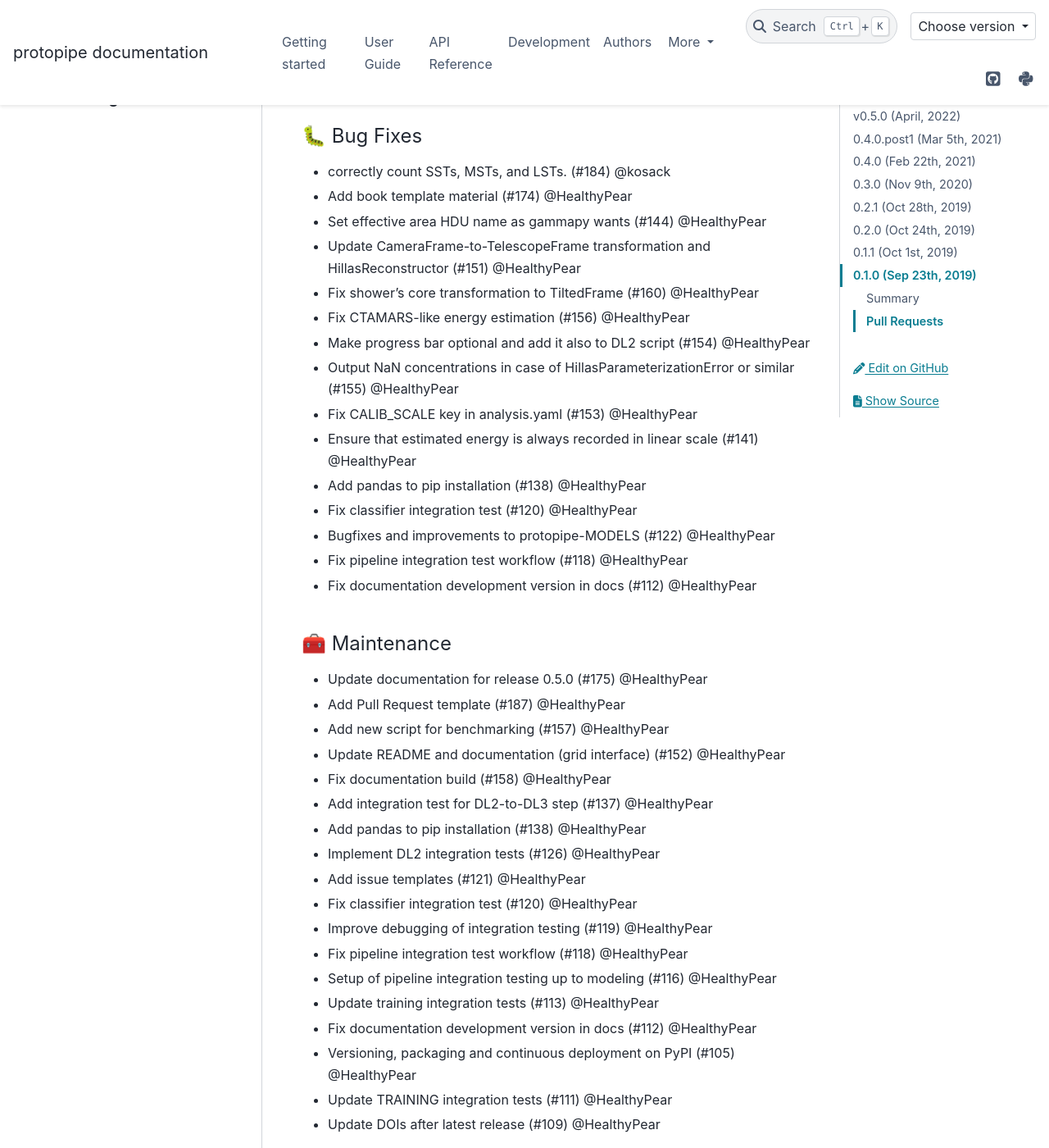
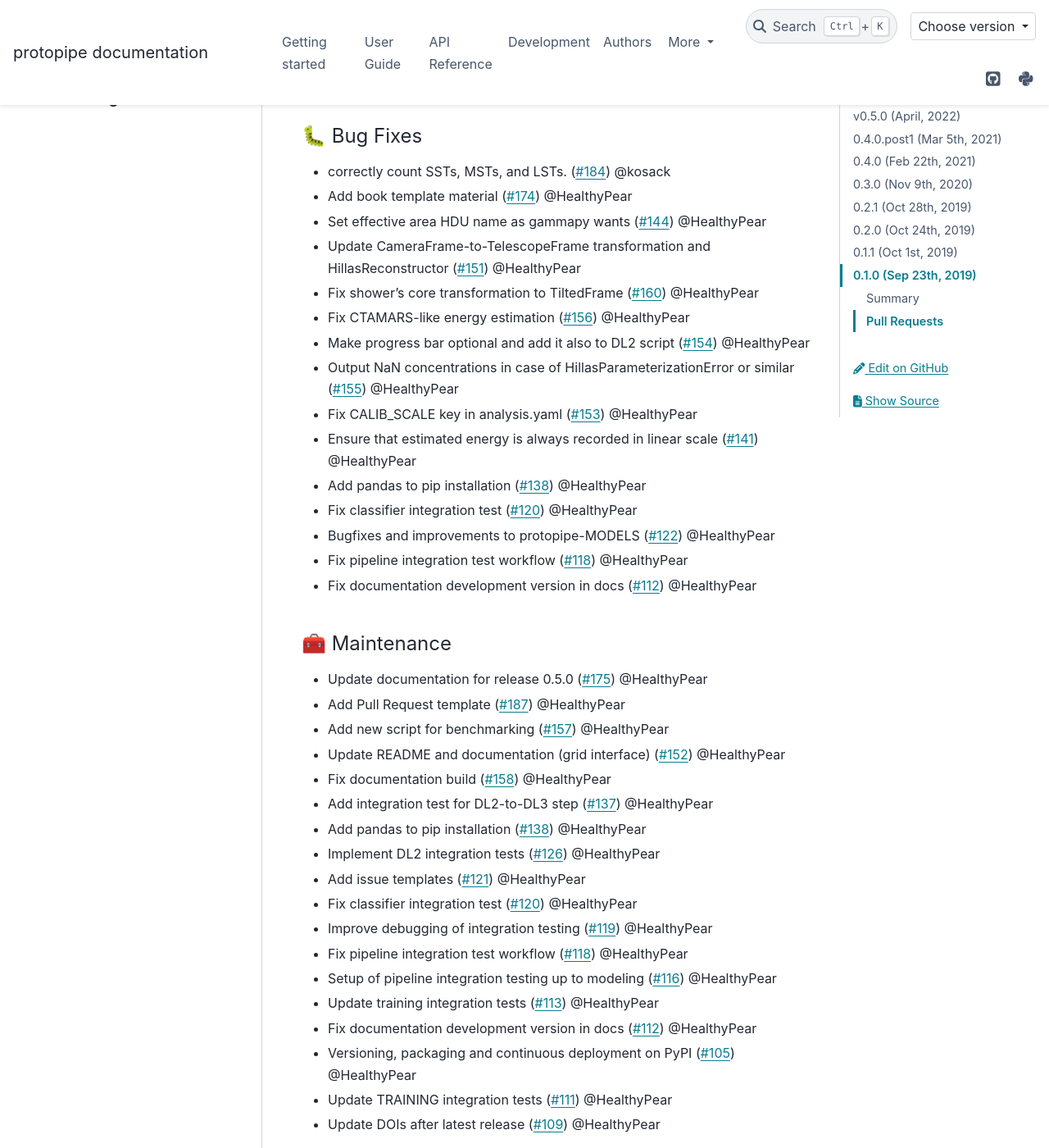
Before and after one commit to cta-observatory/protopipe, a Sphinx documentation site: the page built from docs/CHANGELOG.rst, in a window 1280 px wide and 1400 px high, scrolled down 2458 px. Shown: the whole window at 82% size. Built offline with Sphinx 7.4.7 and the PyData theme 0.15.4, drawn with Linux system fonts in a browser that asks for light colours; the version number could not be read and is left out; part of the change alters nothing that is shown; some of the changed text lies outside the part shown.

Commit message:
fixed PR links

```diff
--- a/docs/CHANGELOG.rst
+++ b/docs/CHANGELOG.rst
@@ -62,79 +62,79 @@ Pull-requests containing changes of multiple nature are repeated.
 🚀 General features
 ^^^^^^^^^^^^^^^^^^^^
 
-- Add book template material (#174) @HealthyPear
-- Add new script for benchmarking (#157) @HealthyPear
-- Update the entire benchmark suite (#166) @HealthyPear
-- Improve data scripts output and update analysis default settings (#165) @HealthyPear
-- Improve protopipe.mva and protopipe-MODELS (#164) @HealthyPear
-- Add image extraction status for TwoPassWindowSum (#163) @HealthyPear
-- Add support for prod5N files (#167) @HealthyPear
-- Add I/O functions to simplify benchmarking (#147) @HealthyPear
-- Apply CALIB\_SCALE directly from ctapipe.io.SimtelEventSource (#145) @HealthyPear
-- Add progress bar to both TRAINING and DL2 production scripts (#150) @HealthyPear
-- Add option to enable/disable charge integration integration correction  (#146) @HealthyPear
-- Calculate impact parameter always in the tilted frame (#143) @HealthyPear
-- Add support for calibscale (#140) @HealthyPear
-- Add optional LST stereo trigger requirement (#131) @HealthyPear
-- Update to ctapipe 0.11.0 (#136) @HealthyPear
-- Add configuration option to choose which cleaning to use to get training data (#135) @HealthyPear
-- Add choice of estimation weigths and standard deviation for RandomForestRegressor models (#134) @HealthyPear
-- Add concentration (#133) @HealthyPear
-- Improve models generation (#96) @HealthyPear
-- Support for ctapipe 0.10.5 (#124) @HealthyPear
-- Small improvements to modeling script (#114) @HealthyPear
+- Add book template material (:pr:`#174`) @HealthyPear
+- Add new script for benchmarking (:pr:`#157`) @HealthyPear
+- Update the entire benchmark suite (:pr:`#166`) @HealthyPear
+- Improve data scripts output and update analysis default settings (:pr:`#165`) @HealthyPear
+- Improve protopipe.mva and protopipe-MODELS (:pr:`#164`) @HealthyPear
+- Add image extraction status for TwoPassWindowSum (:pr:`#163`) @HealthyPear
+- Add support for prod5N files (:pr:`#167`) @HealthyPear
+- Add I/O functions to simplify benchmarking (:pr:`#147`) @HealthyPear
+- Apply CALIB\_SCALE directly from ctapipe.io.SimtelEventSource (:pr:`#145`) @HealthyPear
+- Add progress bar to both TRAINING and DL2 production scripts (:pr:`#150`) @HealthyPear
+- Add option to enable/disable charge integration integration correction  (:pr:`#146`) @HealthyPear
+- Calculate impact parameter always in the tilted frame (:pr:`#143`) @HealthyPear
+- Add support for calibscale (:pr:`#140`) @HealthyPear
+- Add optional LST stereo trigger requirement (:pr:`#131`) @HealthyPear
+- Update to ctapipe 0.11.0 (:pr:`#136`) @HealthyPear
+- Add configuration option to choose which cleaning to use to get training data (:pr:`#135`) @HealthyPear
+- Add choice of estimation weigths and standard deviation for RandomForestRegressor models (:pr:`#134`) @HealthyPear
+- Add concentration (:pr:`#133`) @HealthyPear
+- Improve models generation (:pr:`#96`) @HealthyPear
+- Support for ctapipe 0.10.5 (:pr:`#124`) @HealthyPear
+- Small improvements to modeling script (:pr:`#114`) @HealthyPear
 
 🔭 Pipeline applications
 ^^^^^^^^^^^^^^^^^^^^^^^^
 
-- Add support for prod5N files (#167) @HealthyPear
+- Add support for prod5N files (:pr:`#167`) @HealthyPear
 
 🌐 GRID support
 ^^^^^^^^^^^^^^^
 
-- Update README and documentation (grid interface) (#152) @HealthyPear
-- Make progress bar optional and add it also to DL2 script (#154) @HealthyPear
+- Update README and documentation (grid interface) (:pr:`#152`) @HealthyPear
+- Make progress bar optional and add it also to DL2 script (:pr:`#154`) @HealthyPear
 
 🐛 Bug Fixes
 ^^^^^^^^^^^^^
 
-- correctly count SSTs, MSTs, and LSTs. (#184) @kosack
-- Add book template material (#174) @HealthyPear
-- Set effective area HDU name as gammapy wants (#144) @HealthyPear
-- Update CameraFrame-to-TelescopeFrame transformation and HillasReconstructor (#151) @HealthyPear
-- Fix shower's core transformation to TiltedFrame (#160) @HealthyPear
-- Fix CTAMARS-like energy estimation (#156) @HealthyPear
-- Make progress bar optional and add it also to DL2 script (#154) @HealthyPear
-- Output NaN concentrations in case of HillasParameterizationError or similar (#155) @HealthyPear
-- Fix CALIB\_SCALE key in analysis.yaml (#153) @HealthyPear
-- Ensure that estimated energy is always recorded in linear scale (#141) @HealthyPear
-- Add pandas to pip installation (#138) @HealthyPear
-- Fix classifier integration test (#120) @HealthyPear
-- Bugfixes and improvements to protopipe-MODELS (#122) @HealthyPear
-- Fix pipeline integration test workflow  (#118) @HealthyPear
-- Fix documentation development version in docs (#112) @HealthyPear
+- correctly count SSTs, MSTs, and LSTs. (:pr:`#184`) @kosack
+- Add book template material (:pr:`#174`) @HealthyPear
+- Set effective area HDU name as gammapy wants (:pr:`#144`) @HealthyPear
+- Update CameraFrame-to-TelescopeFrame transformation and HillasReconstructor (:pr:`#151`) @HealthyPear
+- Fix shower's core transformation to TiltedFrame (:pr:`#160`) @HealthyPear
+- Fix CTAMARS-like energy estimation (:pr:`#156`) @HealthyPear
+- Make progress bar optional and add it also to DL2 script (:pr:`#154`) @HealthyPear
+- Output NaN concentrations in case of HillasParameterizationError or similar (:pr:`#155`) @HealthyPear
+- Fix CALIB\_SCALE key in analysis.yaml (:pr:`#153`) @HealthyPear
+- Ensure that estimated energy is always recorded in linear scale (:pr:`#141`) @HealthyPear
+- Add pandas to pip installation (:pr:`#138`) @HealthyPear
+- Fix classifier integration test (:pr:`#120`) @HealthyPear
+- Bugfixes and improvements to protopipe-MODELS (:pr:`#122`) @HealthyPear
+- Fix pipeline integration test workflow  (:pr:`#118`) @HealthyPear
+- Fix documentation development version in docs (:pr:`#112`) @HealthyPear
 
 🧰 Maintenance
 ^^^^^^^^^^^^^^
 
-- Update documentation for release 0.5.0 (#175) @HealthyPear
-- Add Pull Request template (#187) @HealthyPear
-- Add new script for benchmarking (#157) @HealthyPear
-- Update README and documentation (grid interface) (#152) @HealthyPear
-- Fix documentation build (#158) @HealthyPear
-- Add integration test for DL2-to-DL3 step (#137) @HealthyPear
-- Add pandas to pip installation (#138) @HealthyPear
-- Implement DL2 integration tests (#126) @HealthyPear
-- Add issue templates (#121) @HealthyPear
-- Fix classifier integration test (#120) @HealthyPear
-- Improve debugging of integration testing (#119) @HealthyPear
-- Fix pipeline integration test workflow  (#118) @HealthyPear
-- Setup of pipeline integration testing up to modeling (#116) @HealthyPear
-- Update training integration tests (#113) @HealthyPear
-- Fix documentation development version in docs (#112) @HealthyPear
-- Versioning, packaging and continuous deployment on PyPI (#105) @HealthyPear
-- Update TRAINING integration tests (#111) @HealthyPear
-- Update DOIs after latest release (#109) @HealthyPear
+- Update documentation for release 0.5.0 (:pr:`#175`) @HealthyPear
+- Add Pull Request template (:pr:`#187`) @HealthyPear
+- Add new script for benchmarking (:pr:`#157`) @HealthyPear
+- Update README and documentation (grid interface) (:pr:`#152`) @HealthyPear
+- Fix documentation build (:pr:`#158`) @HealthyPear
+- Add integration test for DL2-to-DL3 step (:pr:`#137`) @HealthyPear
+- Add pandas to pip installation (:pr:`#138`) @HealthyPear
+- Implement DL2 integration tests (:pr:`#126`) @HealthyPear
+- Add issue templates (:pr:`#121`) @HealthyPear
+- Fix classifier integration test (:pr:`#120`) @HealthyPear
+- Improve debugging of integration testing (:pr:`#119`) @HealthyPear
+- Fix pipeline integration test workflow  (:pr:`#118`) @HealthyPear
+- Setup of pipeline integration testing up to modeling (:pr:`#116`) @HealthyPear
+- Update training integration tests (:pr:`#113`) @HealthyPear
+- Fix documentation development version in docs (:pr:`#112`) @HealthyPear
+- Versioning, packaging and continuous deployment on PyPI (:pr:`#105`) @HealthyPear
+- Update TRAINING integration tests (:pr:`#111`) @HealthyPear
+- Update DOIs after latest release (:pr:`#109`) @HealthyPear
 
 .. _protopipe_0p4p4post1_release:
 
```
